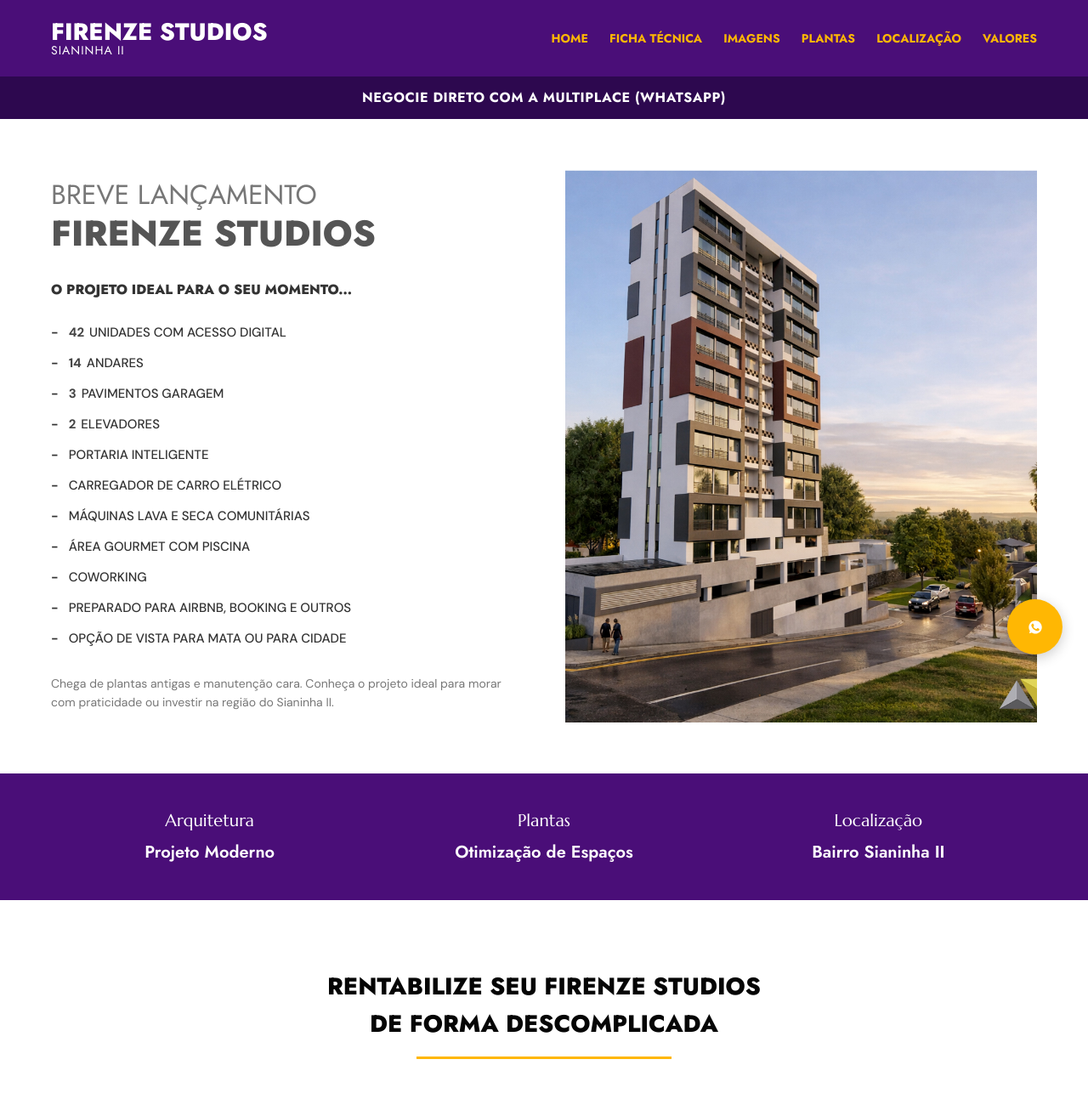
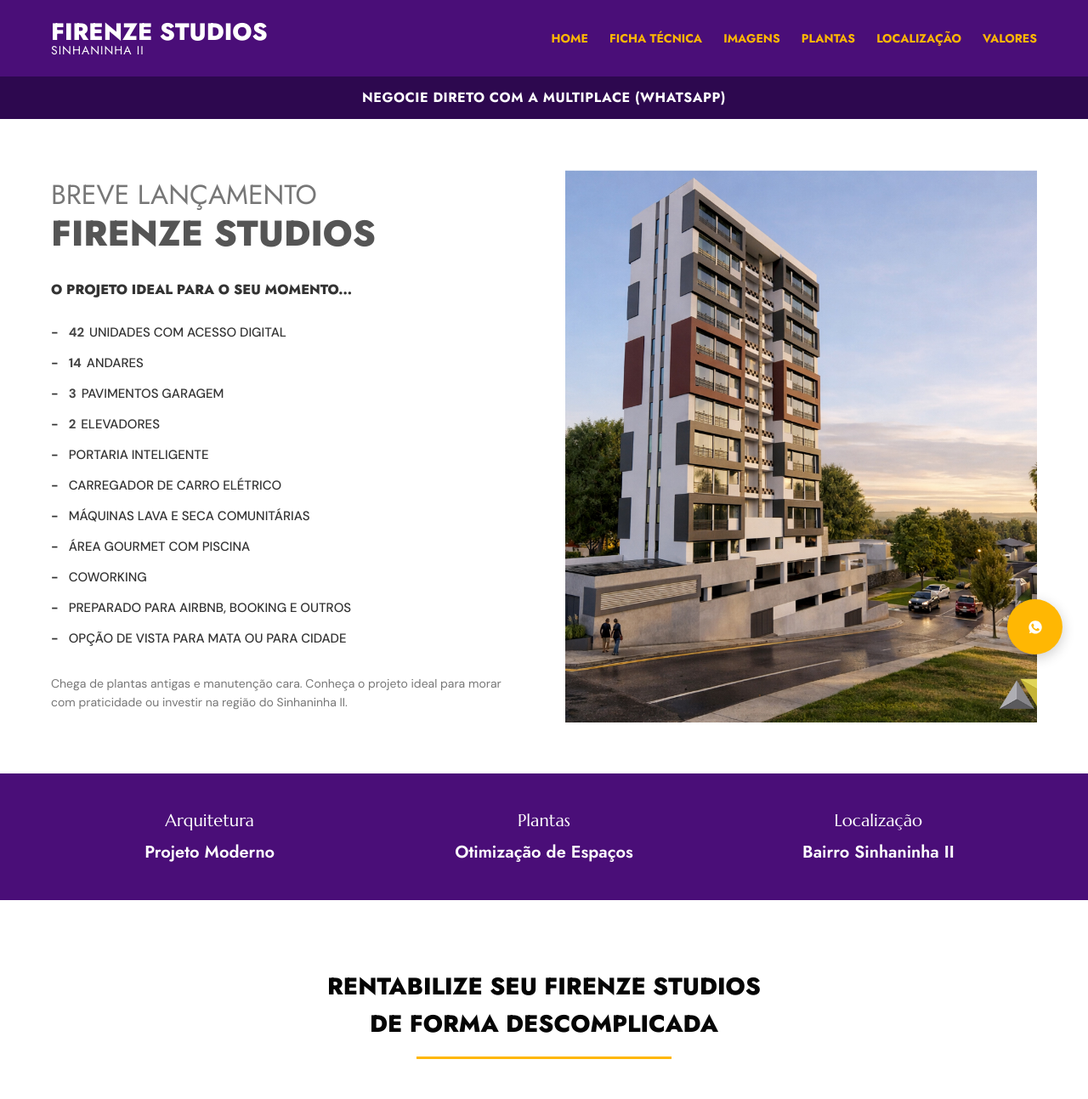
Before and after one commit to gabrielamultiplace/Studios-Firenze, a plain HTML site: page Pagina.html in a window 1280 px wide. Shown: the top 1293 px of the page at 85% size. Drawn offline with Linux system fonts and the light colour scheme.

Commit message:
Corrigir nome do bairro para Sinhaninha II

```diff
--- a/Pagina.html
+++ b/Pagina.html
@@ -3,8 +3,8 @@
 <head>
   <meta charset="utf-8" />
   <meta name="viewport" content="width=device-width, initial-scale=1" />
-  <title>Firenze Studios | Sianinha II</title>
-  <meta name="description" content="Primeiro empreendimento Firenze Studios em Oliveira-MG (Sianinha II). Apenas 42 unidades. Cadastre-se para entrar na lista prioritária." />
+  <title>Firenze Studios | Sinhaninha II</title>
+  <meta name="description" content="Primeiro empreendimento Firenze Studios em Oliveira-MG (Sinhaninha II). Apenas 42 unidades. Cadastre-se para entrar na lista prioritária." />
 
   <style>
     @import url('https://fonts.googleapis.com/css2?family=DM+Sans:wght@400;500;700&family=Jost:wght@400;500;600;700;800&family=Marcellus&display=swap');
@@ -462,7 +462,7 @@
     <div class="container">
       <div class="logo-placeholder">
         FIRENZE STUDIOS
-        <span>SIANINHA II</span>
+        <span>Sinhaninha II</span>
       </div>
       <div class="nav-links">
         <a href="#home">Home</a>
@@ -504,7 +504,7 @@
         </ul>
 
         <p class="hero-text-desc">
-          Chega de plantas antigas e manutenção cara. Conheça o projeto ideal para morar com praticidade ou investir na região do Sianinha II.
+          Chega de plantas antigas e manutenção cara. Conheça o projeto ideal para morar com praticidade ou investir na região do Sinhaninha II.
         </p>
       </div>
 
@@ -528,7 +528,7 @@
       </div>
       <div class="team-item">
         <h4>Localização</h4>
-        <p>Bairro Sianinha II</p>
+        <p>Bairro Sinhaninha II</p>
       </div>
     </div>
   </section>
@@ -629,7 +629,7 @@
   <!-- Localização -->
   <section id="localizacao" class="section-padding bg-gray">
     <div class="container">
-      <h2 class="section-title" style="font-size: 36px; font-weight: 400; text-transform: none;">Localização - Bairro Sianinha II</h2>
+      <h2 class="section-title" style="font-size: 36px; font-weight: 400; text-transform: none;">Localização - Bairro Sinhaninha II</h2>
       <div class="title-line-left"></div>
 
       <div class="location-grid">
```
Also changed, not shown: index.html (+6 -6 lines).
